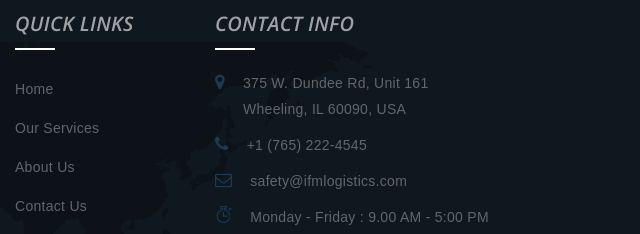
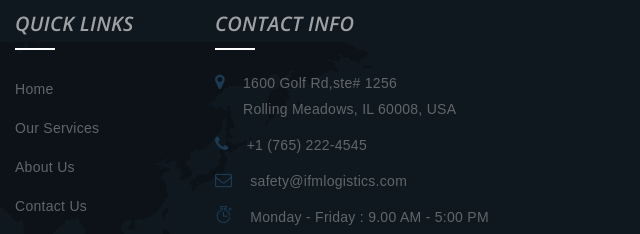
Before and after one commit to mukhammadjonAskarov/IFMLogistics, a plain HTML site: page services.html in a window 1280 px wide. Shown: the part 1791-2025 px from the top of the page, 640-1280 px from the left. Drawn offline with nearby package versions, Linux system fonts and the light colour scheme; some packages are replaced by stand-ins of ours.

Commit message:
Update services.html

```diff
--- a/services.html
+++ b/services.html
@@ -215,7 +215,7 @@
 							<i class="fa fa-map-marker"></i>
 						</div>
 						<div class="text-box">
-							<p> 375 W. Dundee Rd, Unit 161<br>Wheeling, IL 60090, USA</p>
+							<p> 1600 Golf Rd,ste# 1256<br>Rolling Meadows, IL 60008, USA</p>
 						</div>
 					</li>
 					<li>
```
